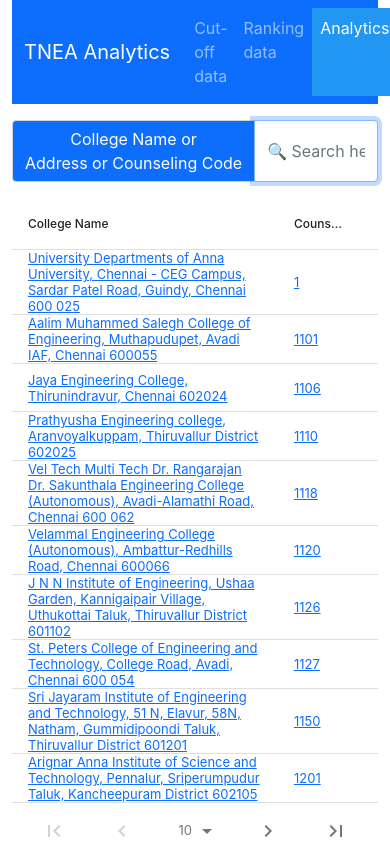
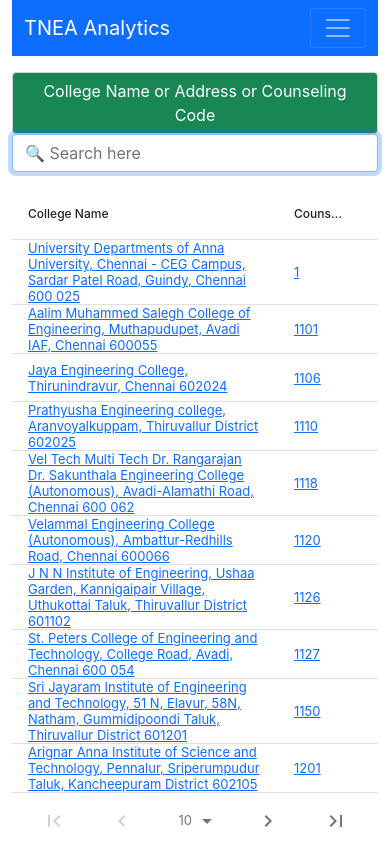
Before and after one commit to anushibin007/tnea-analytics, a React (Vite) app: page /search/analytics in a window 390 px wide. Built offline with nearby package versions, Linux system fonts and the light colour scheme.

Commit message:
Responsive++

```diff
--- a/src/components/CollegeSearch.jsx
+++ b/src/components/CollegeSearch.jsx
@@ -1,6 +1,6 @@
 import React, { useEffect, useState } from "react";
 import cutoff2020 from "../data/2020/cutoff.json";
-import { InputGroup, FormControl, Button } from "react-bootstrap";
+import { InputGroup, FormControl, Row, Col, Container } from "react-bootstrap";
 import DataTable from "react-data-table-component";
 import _ from "lodash";
 import { NavLink, useParams } from "react-router-dom";
@@ -25,10 +25,7 @@
 
 	const filterIt = () => {
 		const filteredArray = _.filter(cutoff2020, (clg) => {
-			return (
-				clg.con.toUpperCase().includes(clgName.toUpperCase()) ||
-				clg.coc === parseInt(clgName)
-			);
+			return clg.con.toUpperCase().includes(clgName.toUpperCase()) || clg.coc === parseInt(clgName);
 		});
 		return _.uniqBy(filteredArray, "coc");
 	};
@@ -54,21 +51,20 @@
 	];
 	return (
 		<React.Fragment>
-			<InputGroup className="my-3">
-				<InputGroup.Text id="basic-addon1" className="bg-primary text-white">
-					College Name or
-					<br />
-					Address or Counseling Code
-				</InputGroup.Text>
-				<FormControl
-					aria-label="College Name/Address"
-					aria-describedby="basic-addon1"
-					value={clgName}
-					onChange={clgNameChanged}
-					placeholder="🔍 Search here"
-					autoFocus
-				/>
-			</InputGroup>
+			<Container>
+				<Row className="my-3">
+					<Col md={12} lg={2}>
+						<Row className="text-center">
+							<InputGroup.Text id="basic-addon1" className="bg-success text-white text-wrap">
+								College Name or Address or Counseling Code
+							</InputGroup.Text>
+						</Row>
+					</Col>
+					<Col md={12} lg={10} className="align-items-stretch d-flex px-0">
+						<FormControl aria-label="College Name/Address" aria-describedby="basic-addon1" value={clgName} onChange={clgNameChanged} placeholder="🔍 Search here" autoFocus />
+					</Col>
+				</Row>
+			</Container>
 			<DataTable
 				/*title="TNEA Cutoff 2020"*/
 				columns={columns}
--- a/src/components/Navigation.jsx
+++ b/src/components/Navigation.jsx
@@ -1,17 +1,18 @@
 import "../App.css";
-import "../css/navbar.css";
 import React from "react";
 import { NavLink, Link } from "react-router-dom";
-import { Navbar, Container, Nav } from "react-bootstrap";
+import { Navbar, Container, Nav, NavDropdown } from "react-bootstrap";
 
 function Navigation() {
 	return (
 		<React.Fragment>
-			<Navbar bg="primary" variant="dark">
+			<Navbar bg="primary" variant="dark" expand="lg">
 				<Container>
 					<Navbar.Brand as={Link} to="/">
 						TNEA Analytics
 					</Navbar.Brand>
+					<Navbar.Toggle aria-controls="basic-navbar-nav" />
+					<Navbar.Collapse id="basic-navbar-nav">
 						<Nav className="me-auto">
 							<Nav.Link as={NavLink} to="/search/cutoff">
 								Cut-off data
@@ -23,6 +24,7 @@
 								Analytics
 							</Nav.Link>
 						</Nav>
+					</Navbar.Collapse>
 				</Container>
 			</Navbar>
 		</React.Fragment>
--- a/src/components/Welcome.jsx
+++ b/src/components/Welcome.jsx
@@ -40,7 +40,7 @@
 					<Col className="col-12">
 						<h1>Pick a page to begin with</h1>
 					</Col>
-					<Col className="align-items-stretch d-flex">
+					<Col className="align-items-stretch d-flex my-3" md={12} lg={4}>
 						<Card>
 							<Card.Body>
 								<Card.Title>Cutoffs 👨‍🎓</Card.Title>
@@ -52,7 +52,7 @@
 							</Card.Body>
 						</Card>
 					</Col>
-					<Col className="align-items-stretch d-flex">
+					<Col className="align-items-stretch d-flex my-3" md={12} lg={4}>
 						<Card>
 							<Card.Body>
 								<Card.Title>Rankings 💹</Card.Title>
@@ -64,7 +64,7 @@
 							</Card.Body>
 						</Card>
 					</Col>
-					<Col className="align-items-stretch d-flex">
+					<Col className="align-items-stretch d-flex my-3" md={12} lg={4}>
 						<Card>
 							<Card.Body>
 								<Card.Title>Analytics 📊</Card.Title>
--- a/src/css/navbar.css
+++ /dev/null
@@ -1,35 +0,0 @@
-/*
-    Got this from https://www.w3schools.com/css/tryit.asp?filename=trycss_navbar_horizontal_black_active
-*/
-
-ul.navbar-ul {
-    list-style-type: none;
-    margin: 0;
-    padding: 0;
-    overflow: hidden;
-    background-color: #333;
-}
-
-li.navbar-li {
-    float: left;
-}
-
-li.navbar-li a.navbar-a {
-    display: block;
-    color: white;
-    text-align: center;
-    padding: 14px 16px;
-    text-decoration: none;
-}
-
-li.navbar-li a:hover:not(.active) {
-    background-color: #111;
-}
-
-.active {
-    background-color: #2196F3;
-}
-
-.active:hover {
-    background: #0b7dda;
-}
--- a/src/css/searchbox.css
+++ /dev/null
@@ -1,34 +0,0 @@
-* {
-    box-sizing: border-box;
-}
-
-form input[type=text] {
-    padding: 10px;
-    font-size: 17px;
-    border: 1px solid grey;
-    float: left;
-    width: 80%;
-    background: #f1f1f1;
-}
-
-form button {
-    float: left;
-    width: 20%;
-    padding: 10px;
-    background: #2196F3;
-    color: white;
-    font-size: 17px;
-    border: 1px solid grey;
-    border-left: none;
-    cursor: pointer;
-}
-
-form button:hover {
-    background: #0b7dda;
-}
-
-form::after {
-    content: "";
-    clear: both;
-    display: table;
-}
--- a/src/css/table.css
+++ /dev/null
@@ -1,4 +0,0 @@
-table {
-    table-layout: fixed;
-    width: 100%;
-}
```
Lines whose indentation alone changed are shown as unchanged.
